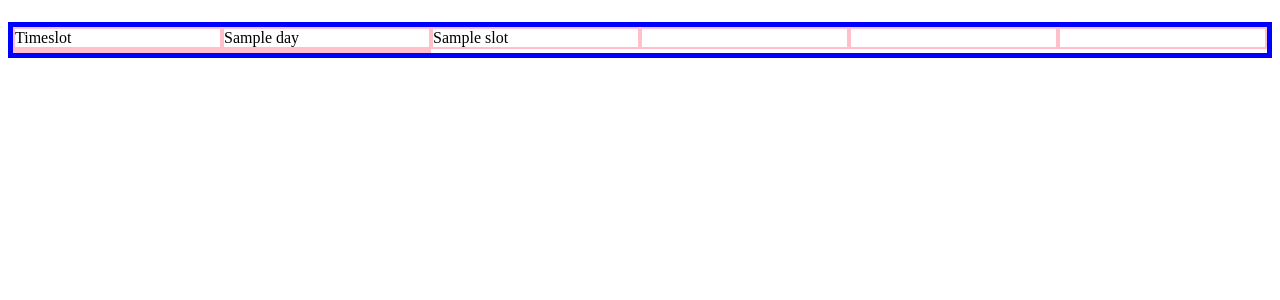
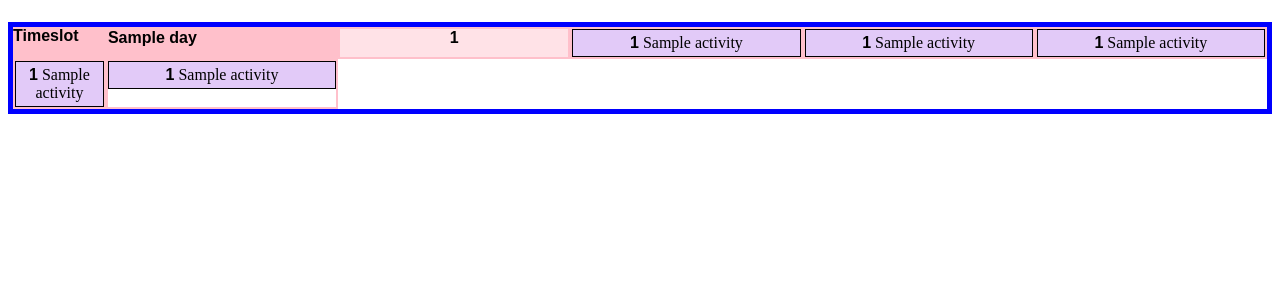
Before and after one commit to 11907223/Lesroosters, a Flask app: template templates/index.html in a window 1280 px wide. Shown: the part 58-358 px from the top of the page. Run offline with Flask 2, Linux system fonts and the light colour scheme; the template is opened without the code that fills it: most values are stand-ins (such as "Sample title", 1, 10 or a date in 2020).

Commit message:
front-end random schedule

```diff
--- a/app.py
+++ b/app.py
@@ -1,26 +1,42 @@
 """
 Flask app to visualize a university scheduling tool.
 """
-
+from libraries.algorithms.random import random_schedule
 from dotenv import load_dotenv
 
 load_dotenv()
-
 
 from flask import Flask, render_template
 
 app = Flask(__name__)
 
+# knop algoritme kiezen
+# lijst studenten + aantal vakken per student
+# lijst vakken, aant studenten, aant hoorcolleges, werkcolleges, practica
+
 
 @app.route("/")
 def index():
     weekdays = ["Monday", "Tuesday", "Wednesday", "Thursday", "Friday"]
-    timeslots = [
-        "09:00-11:00",
-        "11:00-13:00",
-        "13:00-15:00",
-        "15:00-17:00",
-        "17:00-19:00",
-    ]
+    schedule_list = {
+        time: {
+            day: [] for day in ["Monday", "Tuesday", "Wednesday", "Thursday", "Friday"]
+        }
+        for time in ["9", "11", "13", "15", "17"]
+    }
 
-    return render_template("index.html", weekdays=weekdays, timeslots=timeslots)
+    schedule = random_schedule()
+
+    print("EMPTY LIST!!!")
+    print(schedule_list)
+    for slot in schedule.slots:
+        if slot.activity:
+            schedule_list[slot.time][slot.day].append([slot.activity.course, slot.room])
+
+    print(schedule_list)
+
+    return render_template(
+        "index.html",
+        weekdays=weekdays,
+        schedule=schedule_list,
+    )
--- a/main.py
+++ b/main.py
@@ -15,7 +15,10 @@ if __name__ == "__main__":
 
     # other examples
     df = pd.DataFrame(schedule.as_list_of_dicts())
-    print("THIS IS A DATAFRAME OF THE WHOLE SCHEDULE WHEN ACCOUNTING FOR ROOM SIZE: \n", df)
+    print(
+        "THIS IS A DATAFRAME OF THE WHOLE SCHEDULE WHEN ACCOUNTING FOR ROOM SIZE: \n",
+        df,
+    )
 
     room_scheme = df[df.room == "A1.04"]
     print("THESE ARE ALL ACTIVITIES IN A1.04 ACROSS THE WHOLE WEEK: \n", room_scheme)
--- a/static/style.css
+++ b/static/style.css
@@ -4,9 +4,38 @@ div.schedule-box {
 
 .grid-container {
   display: grid;
-  grid-template-columns: repeat(6, 1fr);
+  grid-template-columns: 0.4fr repeat(5, 1fr);
 }
 
-.grid-item {
+.grid-item-timeslot{
+    text-align: center;
+    background-color: rgba(255, 192, 203, 0.457);
+    border: 2px solid pink;
+    font-size: medium;
+    font-weight: 600;
+    font-family: Arial, Helvetica, sans-serif;
+}
+
+.grid-item, .weekday-header {
     border: 2px solid pink;
 }
+
+.weekday-header, .timeslot-header {
+    background-color: pink;
+    font-size: medium;
+    font-weight: 600;
+    font-family: Arial, Helvetica, sans-serif;
+}
+
+.activity {
+    border: 1px solid black;
+    background-color: rgba(137, 43, 226, 0.249);
+    text-align: center;
+    padding: 4px;
+}
+
+.course-name {
+    font-size: medium;
+    font-weight: 600;
+    font-family: Arial, Helvetica, sans-serif;
+}
--- a/templates/index.html
+++ b/templates/index.html
@@ -14,22 +14,59 @@
     </head>
 
     <body>
+
         <div class="header">
             <h1> Schedule </h1>
         </div>
         <div class="schedule-box">
             <div class="grid-container">
-                <div class="grid-item">Timeslot</div>
+                <div class="timeslot-header">Timeslot</div>
                 {% for day in weekdays %}
-                    <div class="grid-item">{{day}}</div>
+                    <div class="weekday-header">{{day}}</div>
                 {% endfor %}
-                {% for slot in timeslots %}
-                    <div class="grid-item">{{slot}}</div>
-                    <div class="grid-item"></div>
-                    <div class="grid-item"></div>
-                    <div class="grid-item"></div>
-                    <div class="grid-item"></div>
-                    <div class="grid-item"></div>
+
+                {% for element in schedule.items() %}
+                    <div class="grid-item-timeslot">{{element[0]}}</div>
+                    <div class="grid-item">
+                        {% for activity in element[1]["Monday"] %}
+                            <div class="activity">
+                                <text class="course-name">{{activity[0]}}</text>
+                                <text class="location">{{activity[1]}}</text>
+                            </div>
+                        {% endfor %}
+                    </div>
+                    <div class="grid-item">
+                        {% for activity in element[1]["Tuesday"] %}
+                            <div class="activity">
+                                <text class="course-name">{{activity[0]}}</text>
+                                <text class="location">{{activity[1]}}</text>
+                            </div>
+                        {% endfor %}
+                    </div>
+                    <div class="grid-item">
+                        {% for activity in element[1]["Wednesday"] %}
+                            <div class="activity">
+                                <text class="course-name">{{activity[0]}}</text>
+                                <text class="location">{{activity[1]}}</text>
+                            </div>
+                        {% endfor %}
+                    </div>
+                    <div class="grid-item">
+                        {% for activity in element[1]["Thursday"] %}
+                            <div class="activity">
+                                <text class="course-name">{{activity[0]}}</text>
+                                <text class="location">{{activity[1]}}</text>
+                            </div>
+                        {% endfor %}
+                    </div>
+                    <div class="grid-item">
+                        {% for activity in element[1]["Friday"] %}
+                            <div class="activity">
+                                <text class="course-name">{{activity[0]}}</text>
+                                <text class="location">{{activity[1]}}</text>
+                            </div>
+                        {% endfor %}
+                    </div>
                 {% endfor %}
             </div>
         </div>
```
